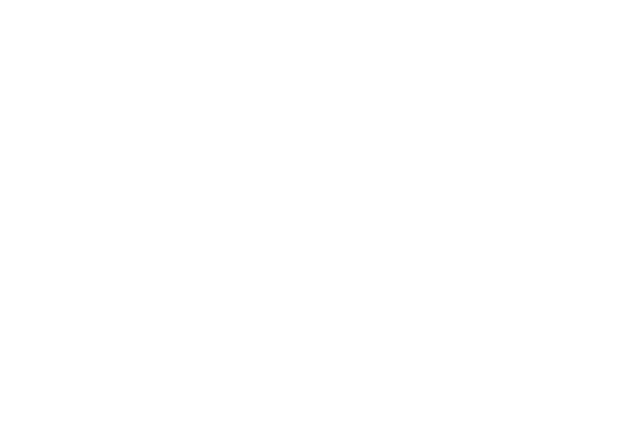
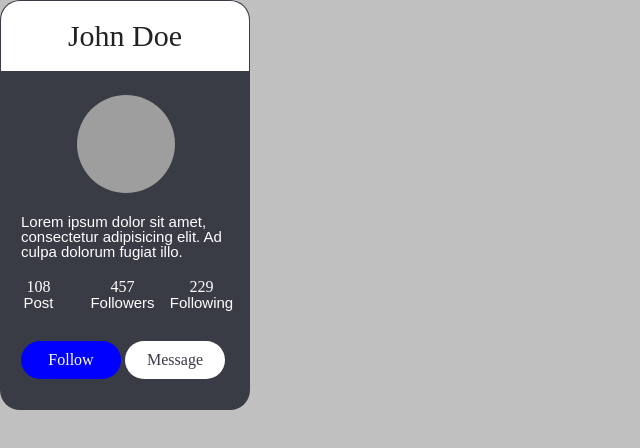
Before and after one commit to Vadim-K2000/UserCard, a plain HTML site: page index.html in a window 1280 px wide. Shown: the whole page, without its empty margins (0-640 px from the left). Drawn offline with Linux system fonts and the light colour scheme; grey boxes are pictures that could not be loaded.

Commit message:
Add user card

```diff
--- a/index.html
+++ b/index.html
@@ -6,6 +6,25 @@
     <title>Title</title>
 </head>
 <body>
-
+<div class="userCard">
+    <h2>John Doe</h2>
+    <img src="https://images.unsplash.com/photo-1438761681033-6461ffad8d80?ixlib=rb-1.2.1&ixid=eyJhcHBfaWQiOjEyMDd9&auto=format&fit=crop&w=1000&q=80"
+         alt="UserIcon">
+    <p class="loremP">Lorem ipsum dolor sit amet, consectetur adipisicing elit. Ad culpa dolorum fugiat illo.</p>
+    <div class="container">
+        <h3>108</h3>
+        <p>Post</p>
+    </div>
+    <div class="container">
+        <h3>457</h3>
+        <p>Followers</p>
+    </div>
+    <div class="container">
+        <h3>229</h3>
+        <p>Following</p>
+    </div>
+        <div class="button button1"><a href="#">Follow</a></div>
+        <div class="button button2"><a href="#">Message</a></div>
+</div>
 </body>
 </html>
--- a/style.css
+++ b/style.css
@@ -1 +1,100 @@
 @import "reset.css";
+
+* {
+    box-sizing: border-box;
+}
+
+body {
+    background-color: silver;
+}
+
+.userCard {
+    width: 250px;
+    background-color: #393B45;
+    border-radius: 20px;
+    border: solid 1px transparent;
+    overflow: hidden;
+}
+
+.userCard h2 {
+    background-color: white;
+    font-size: 30px;
+    display: inline-block;
+    text-align: center;
+    overflow: hidden;
+    box-sizing: border-box;
+    width: 100%;
+    padding: 20px;
+}
+
+.userCard p {
+    color: white;
+    font-size: 15px;
+    font-family: sans-serif;
+}
+
+.loremP {
+    box-sizing: border-box;
+    width: 100%;
+    padding: 20px;
+    text-align: left;
+}
+
+.userCard img {
+    margin: 20px 75px 0;
+    height: 100px;
+    border: solid 1px transparent;
+    border-radius: 50px;
+    width: 100px;
+    overflow: hidden;
+    object-fit: cover;
+}
+
+.container {
+    display: inline-block;
+    text-align: center;
+    width: 75px;
+}
+
+.container + .container {
+    padding-left: 10px;
+}
+
+h3 {
+    color: white;
+}
+
+.button {
+    display: inline-block;
+    text-align: center;
+    margin: 30px 0;
+    border: solid 1px transparent;
+    border-radius: 50px;
+    width: 100px;
+}
+
+.button1 {
+    margin-left: 20px;
+    background-color: blue;
+}
+
+.button1 a {
+    color: white;
+}
+
+.button2 {
+    background-color: white;
+
+}
+
+.button2 a {
+    color: #393B45;
+}
+
+.button a {
+    display: inline-block;
+    text-align: center;
+    text-decoration: none;
+    padding: 10px 0;
+    width: 90px;
+ }
```
